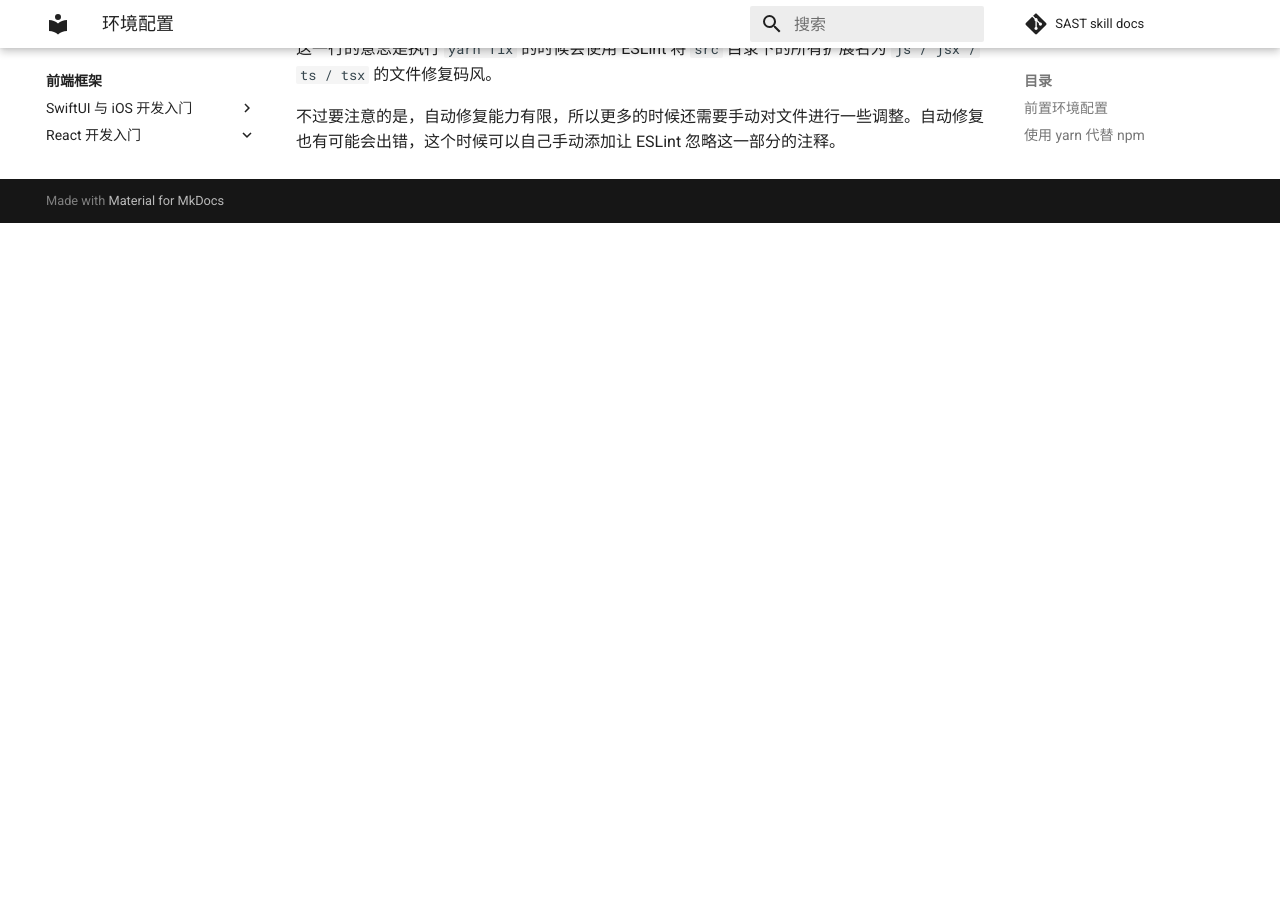
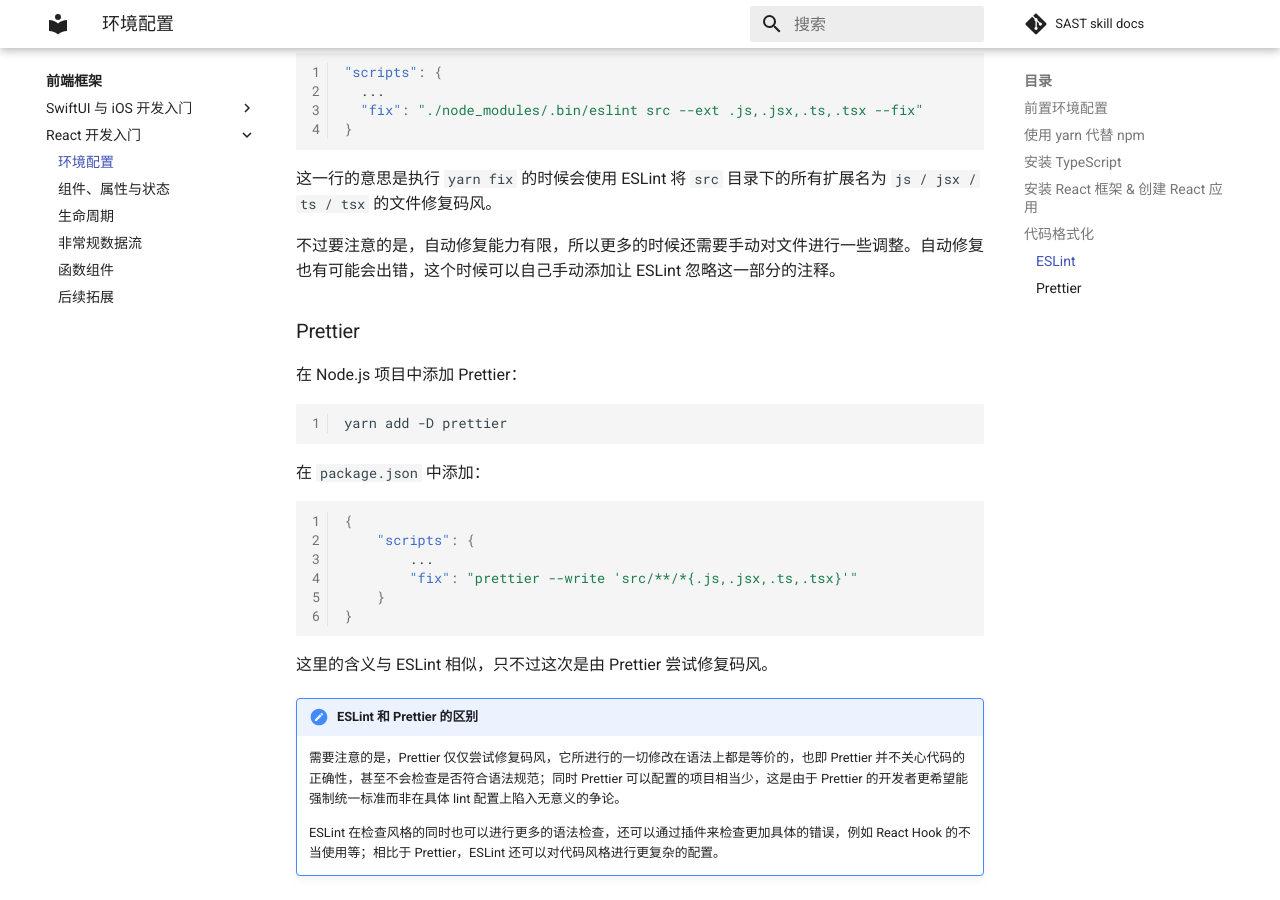
Before and after one commit to SAST-skill-docers/sast-skill-docs, an MkDocs documentation site: the page built from docs/frontend/react/prepare.md, in a window 1280 px wide and 900 px high, scrolled down 3170 px. Built offline with MkDocs 1.6.1 and Material for MkDocs 9.7.7, drawn with Linux system fonts in a browser that asks for light colours; comment, search, counter and statistics services are not loaded; before the commit the page ends 3393 px from its top, so only the background shows below that; some of the changed text lies outside the part shown.

Commit message:
Merge 2022 summer doc ES Module & Node.js

````diff
--- a/docs/frontend/react/prepare.md
+++ b/docs/frontend/react/prepare.md
@@ -87,9 +87,13 @@
 
     如果你现在能够在 3000 端口访问到一个写有 `Hello, React!` 字样的页面，则已经完成了配置。
 
-## 使用 ESLint 规范码风
+## 代码格式化
 
 这是一个**可选项**，但是我们认为开发较大工程的时候，尤其是需要多人协作的时候，统一的码风是必要的。
+
+即使每个人都可以有自己习惯的编写风格，但为了其他人阅读方便，在提交代码之前应该使用代码格式化工具统一码风。这里简单介绍两种常用的格式化工具。
+
+### ESLint
 
 在应用目录下执行下列命令，即可初步配置一个 ESLint：
 
@@ -100,7 +104,7 @@
 
 # yarn
 yarn add eslint --dev
-./node_modules/.bin/eslint --init
+yarn eslint --init
 ```
 
 执行第二条命令后，ESLint 会询问你的配置。对于前几个问题我们建议选择“强制调整码风” “使用 JavaScript modules(import/export) ” “使用 React 框架” “使用 TypeScript ” “在浏览器上运行代码”。
@@ -130,3 +134,30 @@
 这一行的意思是执行 `yarn fix` 的时候会使用 ESLint 将 `src` 目录下的所有扩展名为 `js / jsx / ts / tsx` 的文件修复码风。
 
 不过要注意的是，自动修复能力有限，所以更多的时候还需要手动对文件进行一些调整。自动修复也有可能会出错，这个时候可以自己手动添加让 ESLint 忽略这一部分的注释。
+
+### Prettier
+
+在 Node.js 项目中添加 Prettier：
+
+```bash
+yarn add -D prettier
+```
+
+在 `package.json` 中添加：
+
+```json
+{
+    "scripts": {
+        ...
+        "fix": "prettier --write 'src/**/*{.js,.jsx,.ts,.tsx}'"
+    }
+}
+```
+
+这里的含义与 ESLint 相似，只不过这次是由 Prettier 尝试修复码风。
+
+!!! note "ESLint 和 Prettier 的区别"
+
+    需要注意的是，Prettier 仅仅尝试修复码风，它所进行的一切修改在语法上都是等价的，也即 Prettier 并不关心代码的正确性，甚至不会检查是否符合语法规范；同时 Prettier 可以配置的项目相当少，这是由于 Prettier 的开发者更希望能强制统一标准而非在具体 lint 配置上陷入无意义的争论。
+
+    ESLint 在检查风格的同时也可以进行更多的语法检查，还可以通过插件来检查更加具体的错误，例如 React Hook 的不当使用等；相比于 Prettier，ESLint 还可以对代码风格进行更复杂的配置。
--- a/docs/languages/node.js/index.md
+++ b/docs/languages/node.js/index.md
@@ -13,6 +13,30 @@
 V8 引擎的高效使得基于 Node.js 的程序可以有极高的运行效率，同时 JavaScript 的一些特性在编写部分服务端程序时有独特的好处。
 
 Node.js 的运行机制与浏览器中极为相似，主要的区别体现在于运行环境和所能访问的 API 不同，因此以下将尽量**不会**涉及语法细节。
+
+## Node.js 使用场景
+
+Node.js 是 JavaScript / TypeScript 语言的主要开发环境，常见的场景至少包括：
+
+### 后端开发
+
+Node.js 可以直接运行，由于包含相关的系统库，Node.js 可以读写文件、监听网络等，这就使得 Node.js 可以作为后端开发的选择，常见的框架为 Express.js。
+
+### 前端开发
+
+尽管前端的运行环境是浏览器而非 Node.js，但 Node.js 提供了与浏览器基本相同的机制，同时提供了编译、打包等能力，因此在前端开发中，往往使用 TypeScript 进行开发，在 Node.js 环境中完成编译和打包后，将生成的打包文件部署在前端。常用的框架有 React.js、Vue.js 等。
+
+值得一提的是，这里的编译并不仅仅包括 TypeScript 到 JavaScript 的编译，由于用户使用的浏览器种类和版本无法确定，为了提供尽可能好的兼容性，同时保留较好的开发体验，常常使用 Babel 等工具将代码转换为较低版本 JavaScript 兼容的语法。
+
+### 原生应用开发
+
+除了可以进行网页开发，Node.js 还可以通过 React Native、Electron 等框架编写原生应用，提供与网页开发相似的开发体验。但需要注意的是这种应用的逻辑处理仍然依赖于 JavaScript 运行时，因此其运行效率与平台相关（指 iOS 会限制 JIT 的使用并导致速度相对较慢）。
+
+!!! note "JIT (Just In Time，即时编译)"
+
+    JavaScript 的多种运行时都支持 JIT，同时也支持以解释器方式运行。
+
+    使用 JIT 时，运行时首先分析 JavaScript 代码并转换为字节码，在这个过程中会尝试进行优化，通常而言可以显著提高 JavaScript 的运行效率，但同时也会增加很多内存开销（Chrome: ?）。如果代码中有较多性能开销大且难以被分析和优化的代码（通常是由于类型难以判断），则很容易导致 JIT 的效果下降，这样会导致代码运行效率降低。
 
 ## 安装
 
@@ -34,7 +58,13 @@
 
 ## Node.js 模块化
 
-在之前的 JavaScript 基础章节中并没有提及 JavaScript 有什么模块化或者包管理的东西，这是因为在前端开发中，要么将用到的模块全部打包（关于打包将在后续提及），要么通过 CDN 引入，前者通过 Node.js 实现，而后者则直接将导出的模块挂在在 `window` 下，也即成为全局变量，这也就是早期 JavaScript 的问题，通过全局变量解决一切问题，大家在程设中想必~~这么做过~~知道这样做是不好的。
+在之前的 JavaScript 基础章节中并没有提及 JavaScript 有什么模块化或者包管理的东西，这是因为在前端开发中，要么将用到的模块通过 Node.js 全部打包（关于打包将在后续提及），要么通过 CDN 引入。例如，通过 CDN 引入第三方模块时，可以在 HTML 中添加：
+
+```html
+<script src="https://unpkg.com/axios/dist/axios.min.js"></script>
+```
+
+当该脚本加载完成后，在浏览器全局对象 `window` 中会添加属性 `axios`，也即成为全局变量，在其他代码中可直接使用。这是早期 JavaScript 的问题，通过全局变量解决一切问题，大家在程设中想必<del>这么做过</del>知道这样做是不好的。
 
 这个问题早在 ECMA 制定 ES6 标准引入 ES6 Module 前就广泛存在了，因此社区早已提出了多种解决方案，主要有 CommonJS、AMD、CMD 几种。后两种现在已经很少出现，而 CommonJS 的主要实践者正是 Node.js。因此当运行 Node.js 项目时，如果在版本低于 ES6 的情况下使用 ES6 Module（即使用 `import`、`export`）方法就会报错。不过好在我们可以选择使用 ES6 及以上版本，或者使用 Babel（见资源链接）实现兼容，因此我们将主要使用 ES6 Module 来管理模块。
 
@@ -53,6 +83,7 @@
 export default value;
 
 // 对于 TypeScript，可以通过以下方式导出类型
+// 二者的区别是前一个可以确保这一行内容不会出现在编译结果中
 export type { type };
 export { type };
 ```
@@ -67,6 +98,9 @@
 // 以下两句等价
 import { default as value } from './export';
 import value from './export';
+// 将 ./export 中的所有导出都导入，并作为对象 someModule
+import * as someModule from './export';
+someModule.value === value;
 ```
 
 如果需要引入再导出，可以简写为：
````
Also changed, not shown: docs/languages/node.js/npm.md (+32 -3 lines).
